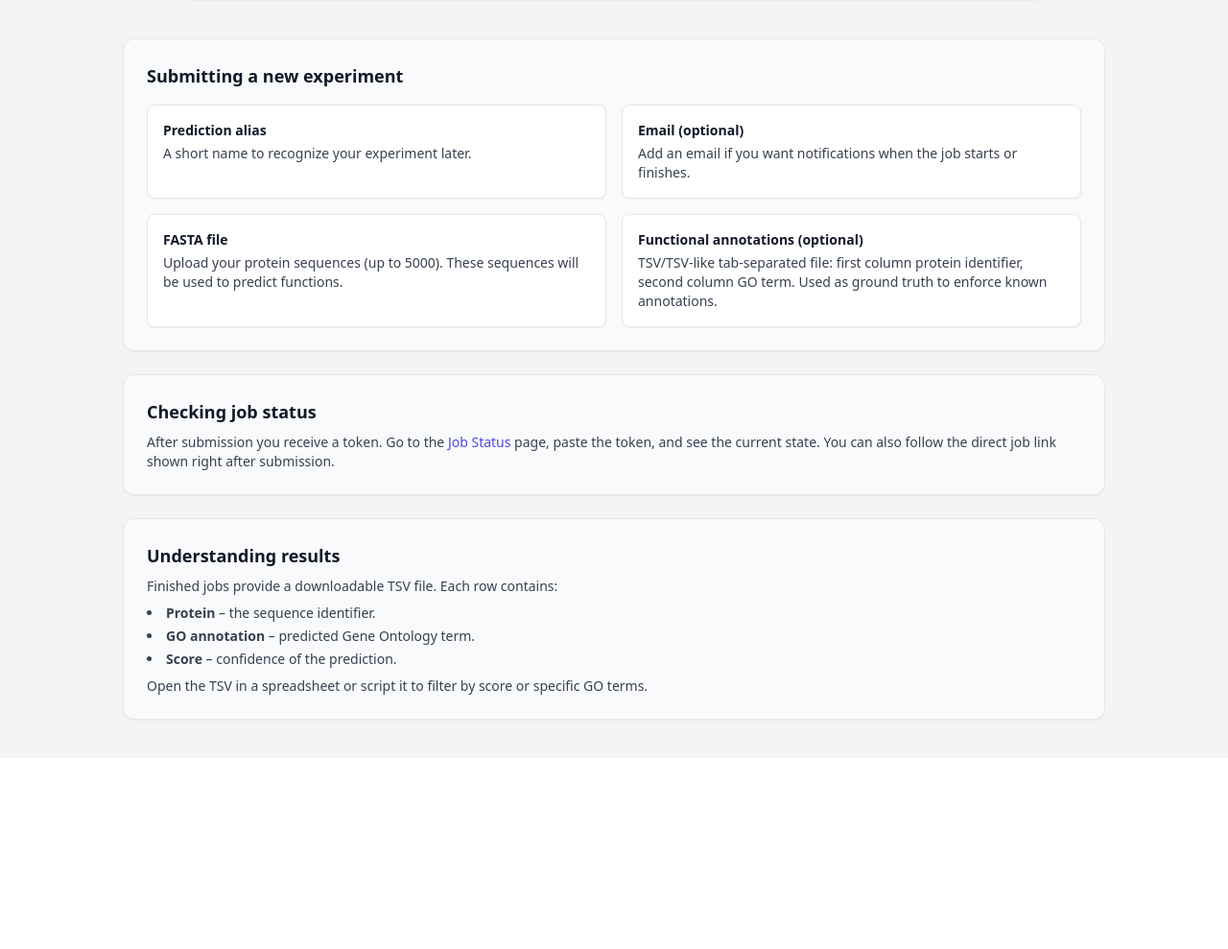
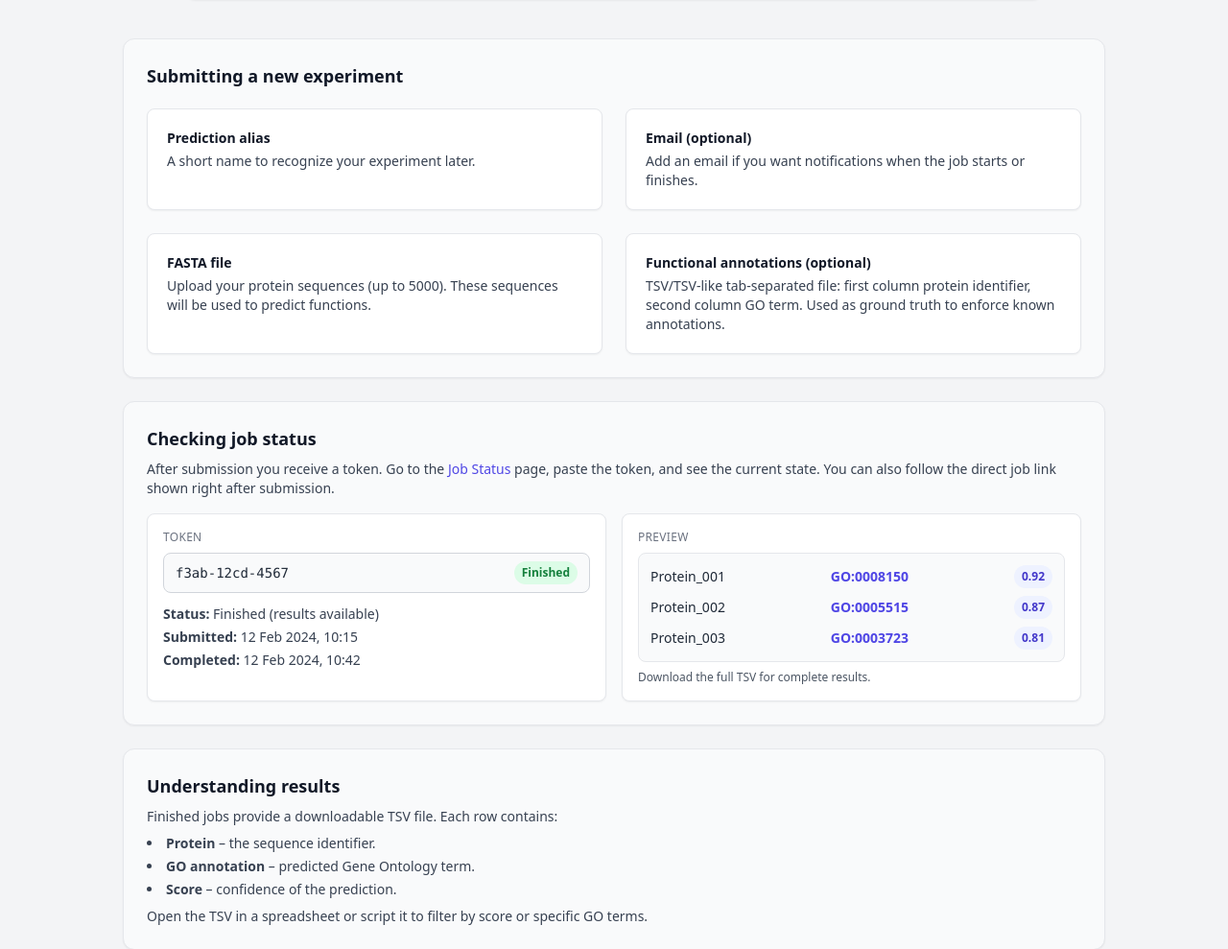
Before and after one commit to paccanarolab/s2f-web, a Python web app: template frontend/base/jinja2/base/help.html in a window 1280 px wide. Shown: the part 215-1204 px from the top of the page at 96% size. Before the commit the page ends 967 px from the top, so only its background shows below. Run offline with Jinja, Linux system fonts and the light colour scheme; the template is opened without the code that fills it, so the values that code supplies are empty; style sheets or scripts are compiled from the project's sources.

Commit message:
Enhance help page with detailed submission and job status sections

```diff
--- a/frontend/base/jinja2/base/help.html
+++ b/frontend/base/jinja2/base/help.html
@@ -22,20 +22,20 @@
 <div class="mt-10 space-y-6 max-w-5xl mx-auto">
     <section class="rounded-xl border border-gray-200 bg-gray-50 p-6 shadow-sm">
         <h2 class="text-lg font-semibold text-gray-900">Submitting a new experiment</h2>
-        <div class="mt-4 grid grid-cols-1 gap-4 md:grid-cols-2">
-            <div class="rounded-lg border border-gray-200 bg-white p-4 shadow-sm">
+        <div class="mt-5 grid grid-cols-1 gap-6 md:grid-cols-2">
+            <div class="rounded-lg border border-gray-200 bg-white p-5 shadow-sm">
                 <h3 class="text-sm font-semibold text-gray-900">Prediction alias</h3>
                 <p class="mt-1 text-sm text-gray-700">A short name to recognize your experiment later.</p>
             </div>
-            <div class="rounded-lg border border-gray-200 bg-white p-4 shadow-sm">
+            <div class="rounded-lg border border-gray-200 bg-white p-5 shadow-sm">
                 <h3 class="text-sm font-semibold text-gray-900">Email (optional)</h3>
                 <p class="mt-1 text-sm text-gray-700">Add an email if you want notifications when the job starts or finishes.</p>
             </div>
-            <div class="rounded-lg border border-gray-200 bg-white p-4 shadow-sm">
+            <div class="rounded-lg border border-gray-200 bg-white p-5 shadow-sm">
                 <h3 class="text-sm font-semibold text-gray-900">FASTA file</h3>
                 <p class="mt-1 text-sm text-gray-700">Upload your protein sequences (up to 5000). These sequences will be used to predict functions.</p>
             </div>
-            <div class="rounded-lg border border-gray-200 bg-white p-4 shadow-sm">
+            <div class="rounded-lg border border-gray-200 bg-white p-5 shadow-sm">
                 <h3 class="text-sm font-semibold text-gray-900">Functional annotations (optional)</h3>
                 <p class="mt-1 text-sm text-gray-700">TSV/TSV-like tab-separated file: first column protein identifier, second column GO term. Used as ground truth to enforce known annotations.</p>
             </div>
@@ -47,6 +47,41 @@
         <p class="mt-2 text-sm text-gray-700">
             After submission you receive a token. Go to the <a class="text-indigo-600 hover:text-indigo-500" href="{{ url('search') }}">Job Status</a> page, paste the token, and see the current state. You can also follow the direct job link shown right after submission.
         </p>
+        <div class="mt-4 grid grid-cols-1 gap-4 md:grid-cols-2">
+            <div class="rounded-lg border border-gray-200 bg-white p-4 shadow-sm">
+                <p class="text-xs uppercase tracking-wide text-gray-500">Token</p>
+                <div class="mt-2 flex items-center justify-between rounded-lg border border-gray-300 bg-gray-50 px-3 py-2">
+                    <span class="text-sm font-mono text-gray-800">f3ab-12cd-4567</span>
+                    <span class="rounded-full bg-green-100 px-2 py-1 text-xs font-semibold text-green-700">Finished</span>
+                </div>
+                <ul class="mt-3 space-y-1 text-sm text-gray-700">
+                    <li><span class="font-semibold">Status:</span> Finished (results available)</li>
+                    <li><span class="font-semibold">Submitted:</span> 12 Feb 2024, 10:15</li>
+                    <li><span class="font-semibold">Completed:</span> 12 Feb 2024, 10:42</li>
+                </ul>
+            </div>
+            <div class="rounded-lg border border-gray-200 bg-white p-4 shadow-sm">
+                <p class="text-xs uppercase tracking-wide text-gray-500">Preview</p>
+                <div class="mt-2 space-y-2 rounded-lg border border-gray-200 bg-gray-50 p-3">
+                    <div class="flex items-center justify-between text-sm">
+                        <span class="text-gray-800">Protein_001</span>
+                        <span class="text-indigo-600 font-semibold">GO:0008150</span>
+                        <span class="rounded-full bg-indigo-50 px-2 py-1 text-xs font-semibold text-indigo-700">0.92</span>
+                    </div>
+                    <div class="flex items-center justify-between text-sm">
+                        <span class="text-gray-800">Protein_002</span>
+                        <span class="text-indigo-600 font-semibold">GO:0005515</span>
+                        <span class="rounded-full bg-indigo-50 px-2 py-1 text-xs font-semibold text-indigo-700">0.87</span>
+                    </div>
+                    <div class="flex items-center justify-between text-sm">
+                        <span class="text-gray-800">Protein_003</span>
+                        <span class="text-indigo-600 font-semibold">GO:0003723</span>
+                        <span class="rounded-full bg-indigo-50 px-2 py-1 text-xs font-semibold text-indigo-700">0.81</span>
+                    </div>
+                </div>
+                <p class="mt-2 text-xs text-gray-600">Download the full TSV for complete results.</p>
+            </div>
+        </div>
     </section>
 
     <section class="rounded-xl border border-gray-200 bg-gray-50 p-6 shadow-sm">
```
